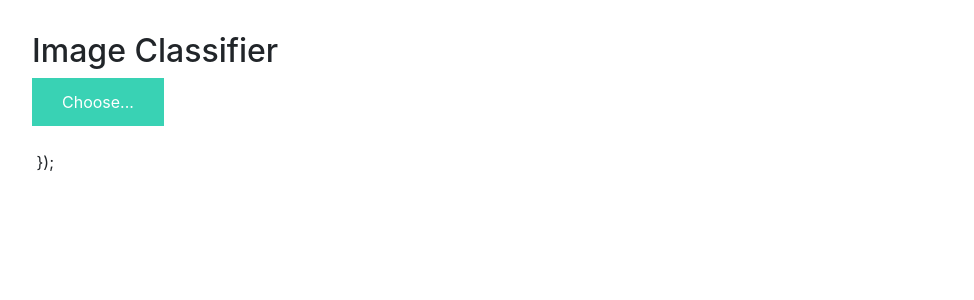
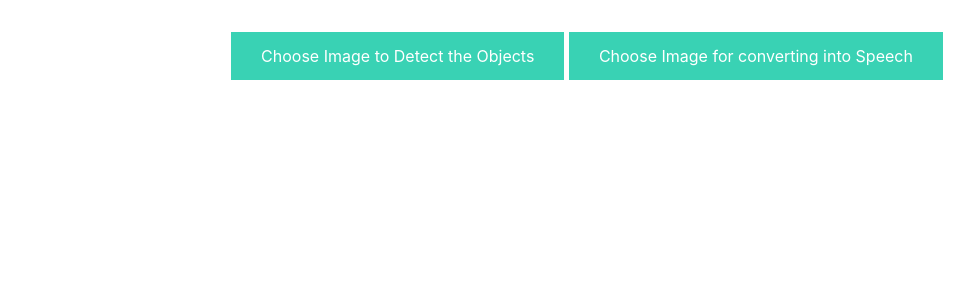
Before and after one commit to vasvi-sood/Final-Year-Project, a Flask app: page / in a window 1280 px wide. Shown: the part 56-356 px from the top of the page, without its empty margins (53-1027 px from the left). Run offline with Flask 2, Linux system fonts and the light colour scheme; parts of the project's set-up code (start-up, migrations or seed data) failed here and were passed over; some libraries are stand-ins or nearby versions.

Commit message:
addede changes

```diff
--- a/static/css/main.css
+++ b/static/css/main.css
@@ -16,8 +16,18 @@
     background-position: center;
 }
 
+.text-preview{
+
+}
+
 input[type="file"] {
     display: none;
+}
+
+.center{
+    display: flex;
+    justify-content: center;
+    align-items: center;
 }
 
 .upload-label{
--- a/templates/index.html
+++ b/templates/index.html
@@ -1,28 +1,34 @@
 {% extends "base.html" %} {% block content %}
 
-<h2>Image Classifier</h2>
 
-<div>
+
+<div class="center">
     <form id="upload-file" method="post" enctype="multipart/form-data">
         <label for="images" class="upload-label">
-            Choose...
+            Choose Image to Detect the Objects
         </label>
         <input type="file" name="images" id="images" accept=".png, .jpg, .jpeg">
+        <label for="simage" class="upload-label">Choose Image for converting into Speech </label>
+        <input type="file" name="simage" id="simage" accept=".png, .jpg, .jpeg">
     </form>
 
-    <div class="image-section" style="display:none;">
-        <div class="img-preview">
-            <div id="imagePreview">
+
+    <div id="imagePreview">
+    </div>
+        <div class="img-preview" style="display:none;">
+
+            <div>
+                <button type="button" class="btn btn-primary btn-lg " id="btn-predict">Predict!</button>
             </div>
         </div>
-        <div>
-            <button type="button" class="btn btn-primary btn-lg " id="btn-predict">Predict!</button>
-        </div>
-        <div>
+
+        <div class="text" style="display:none;">
+            <div class="text-preview">
+
+            </div>
             <button type="button" class="btn btn-primary btn-lg " id="btn-text">Convert to Speech</button>
         </div>
 
-    </div>
 
     <div class="loader" style="display:none;"></div>
 
@@ -32,7 +38,6 @@
     <img id="target" src="" />
 
 
-    });
 </div>
 
 {% endblock %}
```
Also changed, not shown: static/js/main.js (+63 -53 lines), 0ade040c8d2bfb9ed30a5dd8bf7e06db.jpg (added), detections/detection.jpg, download.jpeg (added), hqdefault.jpg (added), mf-truck-corporate-banner-1.png (added), photo-1528459199957-0ff28496a7f6.jpeg (added).
